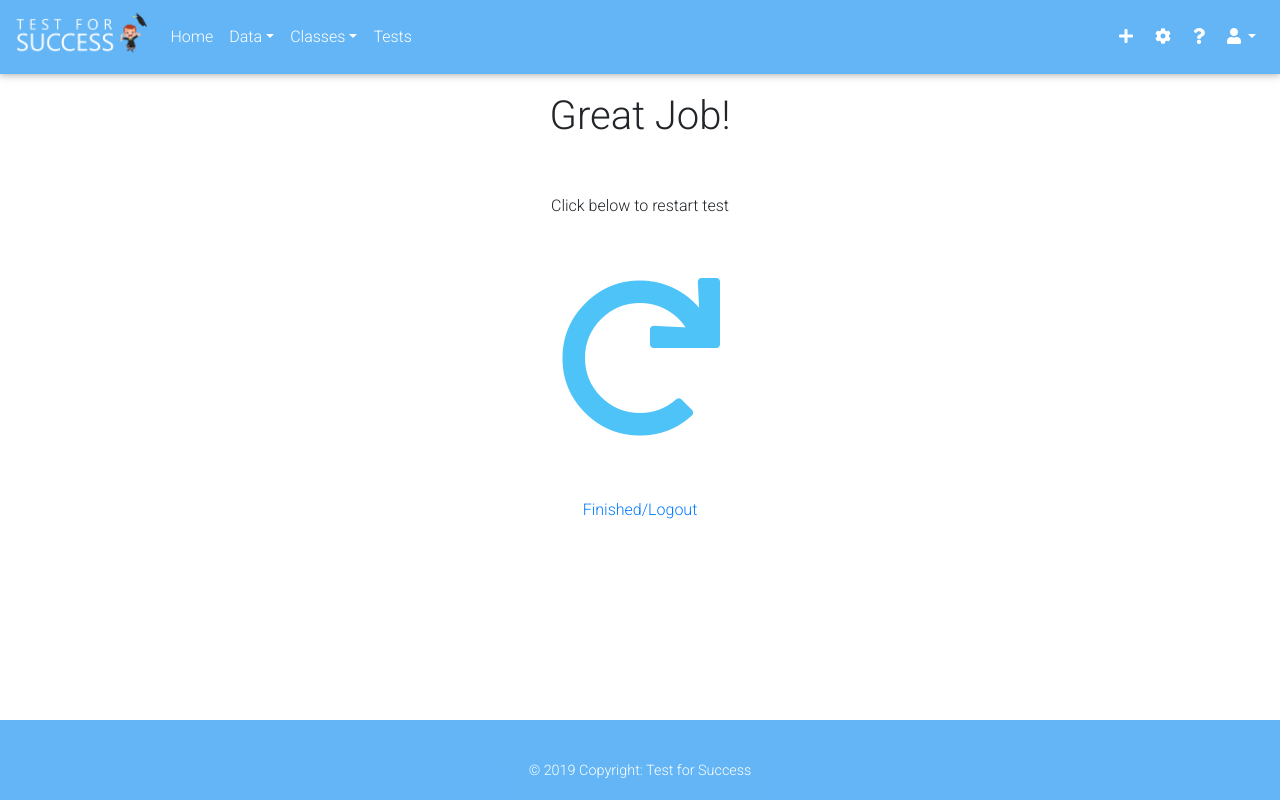
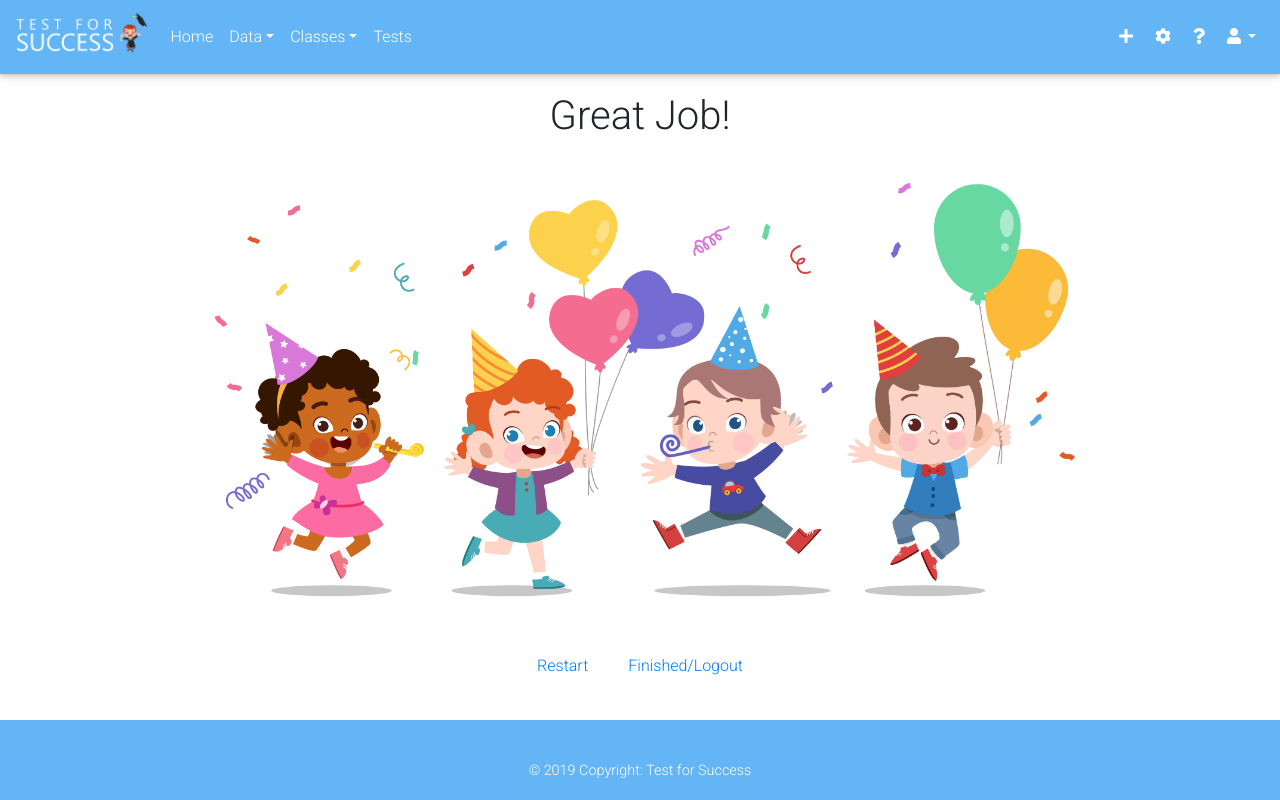
Before and after one commit to HeatherButterfield/testforsuccess, a React (Create React App) app: page /student/restart in a window 1280 px wide. Built offline with nearby package versions, Linux system fonts and the light colour scheme.

Commit message:
Added celebrate to restart and fixed links

```diff
--- a/src/index.css
+++ b/src/index.css
@@ -100,6 +100,14 @@
   text-align: center;
   padding: 5vh;
 }
+.center-under{
+  text-align: center;
+}
+.center-under > a{
+  vertical-align:top;
+  display:inline-block;
+  padding: 20px;
+}
 .title{
   text-align: center;
   padding: 1vh;
--- a/src/pages/StudentRestartPage.js
+++ b/src/pages/StudentRestartPage.js
@@ -1,21 +1,27 @@
 import React from "react";
 import Restart from "../assets/restart.png"
+import Celebrate from "../assets/celebrate.jpg"
 
 function StudentRestartPage() {
   return (
     <div>
-      <div>
-        <div className="title"> Great Job!</div>
-        <div className="center">Click below to restart test</div>
+      <div className="container">
+                <div className="title">Great Job!</div>
+        <div class="d-flex justify-content-center align-items-center">
+
+          <div>
+                <img src={Celebrate} alt="Celebrate" style={{backgroundImage: "Celebrate", backgroundSize: "100% auto", height: "60vh", backgroundRepeat: "no-repeat"}}></img>
+          </div>
+        </div>
+        <div class="yes-link center-under" >
+          <a href="/student/waiting">
+            <div>Restart</div>
+          </a>
+          <a href="/">
+            <div>Finished/Logout</div>
+          </a>
+        </div>
       </div>
-      <a class="yes-link" href="/student/waiting">
-        <div class="d-flex justify-content-center align-items-center" style={{height: "25vh"}}>
-            <i class="fas fa-redo fa-10x"></i>
-        </div>
-      </a>
-      <a href="/">
-        <div className="center">Finished/Logout</div>
-      </a>
     </div>
   )
 }
```
